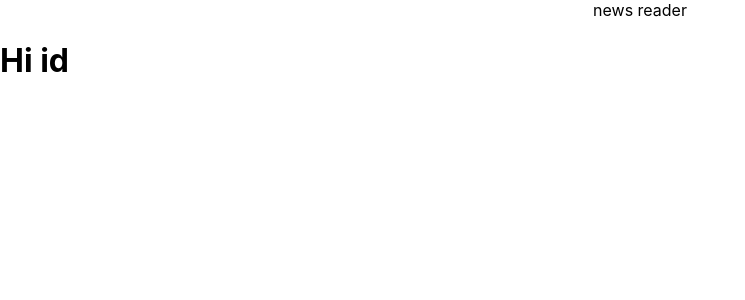
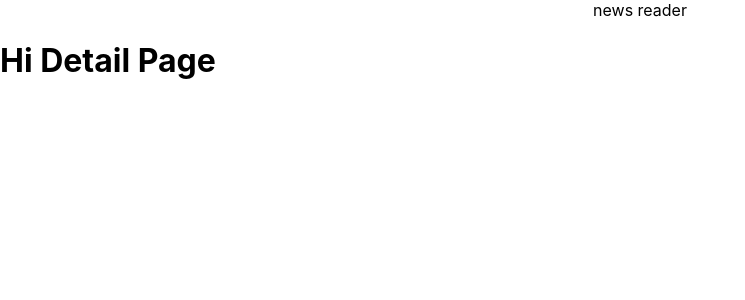
Before and after one commit to Markus-Xavier/news-reader-mod4final, a React (Create React App) app: page /1 in a window 1280 px wide. Shown: the top 300 px of the page, without its empty margins (0-745 px from the left). Built offline with nearby package versions, Linux system fonts and the light colour scheme.

Commit message:
Create detail page componenet, Import detail page component into app js and use for route /:id

```diff
--- a/src/Components/App/App.js
+++ b/src/Components/App/App.js
@@ -4,6 +4,7 @@ import React from 'react';
 import './App.css';
 import AppHeader from '../AppHeader/AppHeader';
 import MainPage from '../MainPage/MainPage';
+import DetailPage from '../DetailPage/DetailPage';
 
 function App() {
   return (
@@ -11,7 +12,7 @@ function App() {
     <AppHeader />
     <Routes>
       <Route path='/' element={<MainPage />}/>
-      <Route path='/:id' element={<h1>Hi id</h1>}/>
+      <Route path='/:id' element={<DetailPage />}/>
     </Routes>
     </>
   );
--- /dev/null
+++ b/src/Components/DetailPage/DetailPage.js
@@ -0,0 +1,9 @@
+import React from "react";
+import'./DetailPage.css';
+
+export default function DetailPage() {
+  return (
+    <>
+      <h1>Hi Detail Page</h1>
+    </>)
+}
```
Also changed, not shown: src/Components/DetailPage/DetailPage.css (added).
